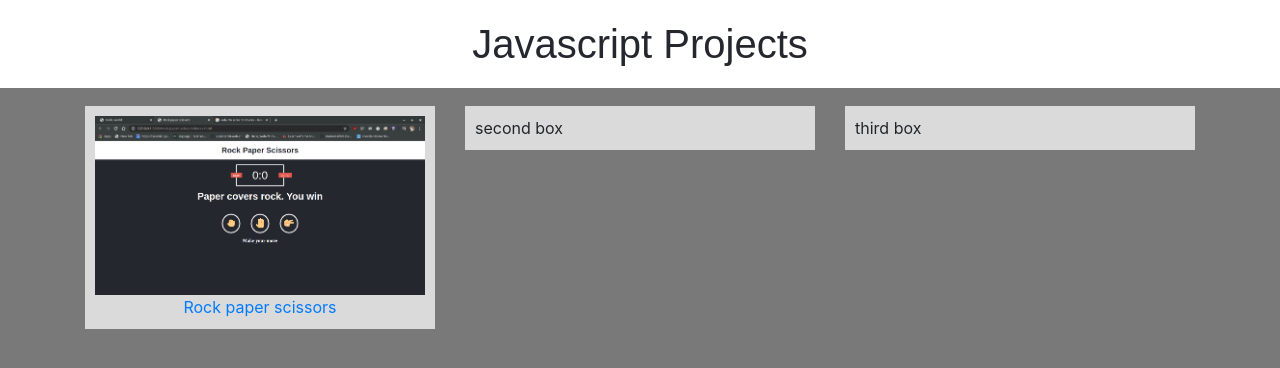
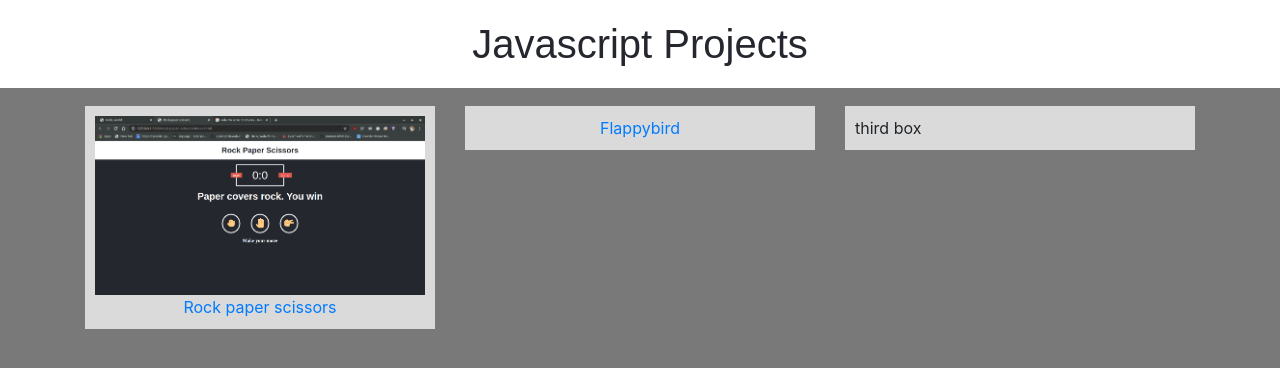
Before and after one commit to olaals/js, a plain HTML site: page index.html in a window 1280 px wide. Drawn offline with nearby package versions, Linux system fonts and the light colour scheme.

Commit message:
Update link to flappybird

```diff
--- a/index.html
+++ b/index.html
@@ -36,7 +36,9 @@
           </div>
           <div class="col-sm">
               <div class="box">
-                    second box
+                <div class = "link">
+                  <a href = "flappybird/flappybird.html">Flappybird</a>
+                </div>
               </div>
           </div>
           <div class="col-sm">
```
